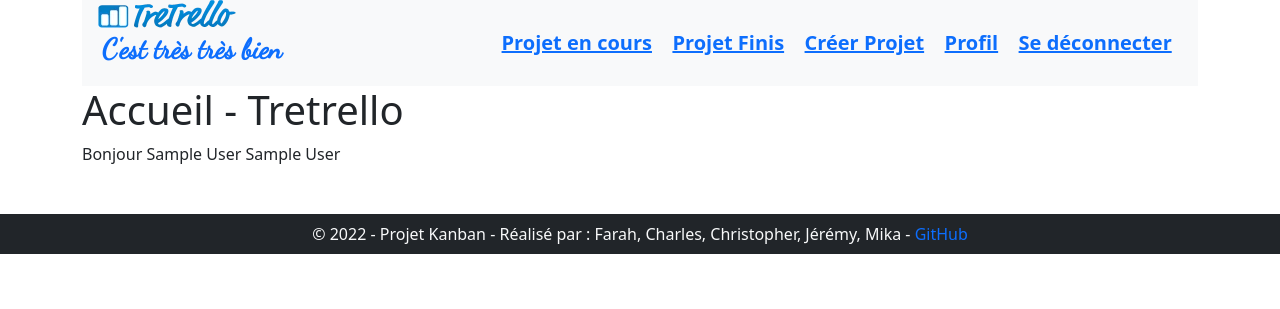
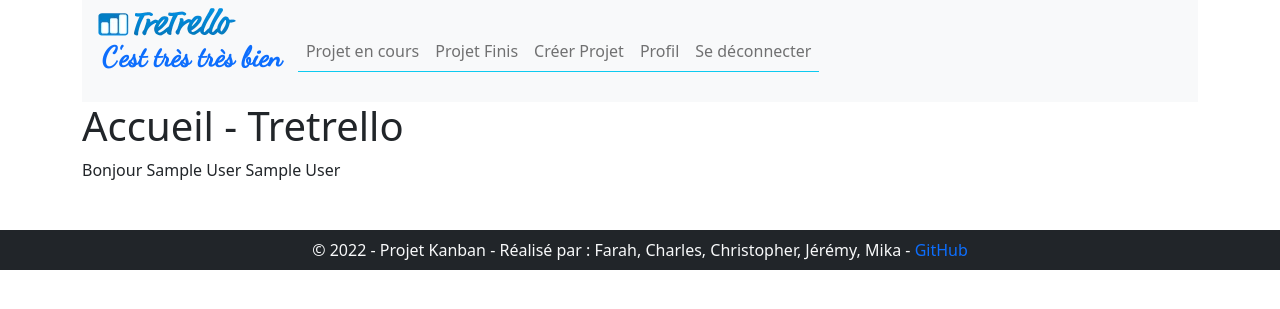
Before and after one commit to VjeremyV/projet-Kanban, a PHP site: page /index.php in a window 1280 px wide. Shown: the top 309 px of the page. Run offline with PHP 8.4, Linux system fonts and the light colour scheme; the visitor is signed in with stand-in values (Sample User, id 1); some libraries are stand-ins or nearby versions.

Commit message:
push de 22:40

```diff
--- a/template/header.php
+++ b/template/header.php
@@ -1,5 +1,5 @@
-<?php include_once(__DIR__.'/../src/fonctions/security.php');
-include_once(__DIR__.'/../src/fonctions/affichage.php');
+<?php include_once(__DIR__ . '/../src/fonctions/security.php');
+include_once(__DIR__ . '/../src/fonctions/affichage.php');
 ?>
 
 <body>
@@ -8,9 +8,11 @@ include_once(__DIR__.'/../src/fonctions/affichage.php');
 
 
 
-<div class="col d-flex justify-content-between align-items-center navContainer bg-light  px-lg-3">
 
-<a href="./../index.php" class=" col-lg-4 d-flex align-items-start text-decoration-none flex-column">
+
+        <nav class="navbar navbar-expand-lg navbar-light bg-light d-flex justify-content-around">
+            <div class="d-flex justify-content-around align-items-center bg-light px-lg-3">
+                <a href="./../index.php" class="text-decoration-none flex-column">
                     <img src="./../style/assets/tretrello_logo.webp" class="image" alt="logo-tretrello">
                     <p class="text-primary fw-bold fs-3 ms-1 slogan">C'est très très bien</p>
                 </a>
@@ -18,40 +20,40 @@ include_once(__DIR__.'/../src/fonctions/affichage.php');
                 // Si connecter alors afficher les projets, le profil et le déconnexion
                 if (isConnect()) : //* A voir pour valider la connexion
                 ?>
-<nav class=" col-lg-8 d-none d-lg-block">
-    <ul class="d-flex text-black-50 fw-bold justify-content-around fs-5 mt-3">
-        <li><a class='link-<?= isset($_GET['page']) && $_GET['page']== "encours" ? "warning" : "primary"?>' <?= isset($_GET['page']) && $_GET['page']== "encours" ? "title='Lien actif'" : ""?>href="../pages/projets.php?page=encours" >Projet en cours</a></li>
-        <li><a class="link-<?= isset($_GET['page']) && $_GET['page']== "terminer_projet" ? "warning" : "primary"?>" <?= isset($_GET['page']) && $_GET['page']== "encours" ? "title='Lien actif'" : ""?>href="../pages/projets.php?page=terminer_projet" >Projet Finis</a></li>
-        <li><a class="link-<?= isset($_GET['page']) && $_GET['page']== "creerprojet" ? "warning" : "primary"?>" <?= isset($_GET['page']) && $_GET['page']== "encours" ? "title='Lien actif'" : ""?>href="../pages/createprojet.php?creation=0&page=creerprojet"> Créer Projet</a></li>
-        <li><a class="link-<?= isset($_GET['page']) && $_GET['page']== "profil" ? "warning" : "primary"?>"<?= isset($_GET['page']) && $_GET['page']== "encours" ? "title='Lien actif'" : ""?> href="index.php?page=profil" >Profil</a></li>
-        <li><a class="link-primary" href="./../pages/deconnexion.php">Se déconnecter</a></li>
+                    <div>
+                        <button class="navbar-toggler" type="button" data-bs-toggle="collapse" data-bs-target="#navbarNavDropdown" aria-controls="navbarNavDropdown" aria-expanded="false" aria-label="Toggle navigation">
+                            <span class="navbar-toggler-icon"></span>
+                        </button>
+                    </div>
+            </div>
+            <div class="collapse navbar-collapse" id="navbarNavDropdown">
+                <ul class="navbar-nav">
+                    <li class="nav-item">
+                        <a class="nav-link border-bottom border-info <?= isset($_GET['page']) && $_GET['page'] == "encours" ? "warning" : "primary" ?>" <?= isset($_GET['page']) && $_GET['page'] == "encours" ?: "" ?>href="/../pages/projets.php?page=encours">Projet en cours</a>
+                    </li>
+                    <li class="nav-item">
+                        <a class="nav-link border-bottom border-info <?= isset($_GET['page']) && $_GET['page'] == "terminer_projet" ? "warning" : "primary" ?>" <?= isset($_GET['page']) && $_GET['page'] == "encours" ?: "" ?>href="/../pages/projets.php?page=terminer_projet">Projet Finis</a>
+                    </li>
+                    <li class="nav-item">
+                        <a class="nav-link border-bottom border-info <?= isset($_GET['page']) && $_GET['page'] == "creerprojet" ? "warning" : "primary" ?>" <?= isset($_GET['page']) && $_GET['page'] == "encours" ?: "" ?>href="/../pages/createprojet.php?creation=0&page=creerprojet"> Créer Projet</a>
+                    </li>
+                    <li class="nav-item">
+                        <a class="nav-link border-bottom border-info <?= isset($_GET['page']) && $_GET['page'] == "profil" ? "warning" : "primary" ?>" <?= isset($_GET['page']) && $_GET['page'] == "encours" ?: "" ?> href="index.php?page=profil">Profil</a>
+                    </li>
+                    <li>
+                        <a class="nav-link border-bottom border-info" href="./../pages/deconnexion.php">Se déconnecter</a>
+                    </li>
                 </ul>
+            </div>
         </nav>
 
-<a class="nav-link dropdown-toggle d-lg-none text-success" href="#" id="navbarDropdownMenuLink"
-    role="button" data-bs-toggle="dropdown" aria-expanded="false">
-    <svg xmlns="http://www.w3.org/2000/svg" width="16" height="16" fill="currentColor"
-        class="bi bi-list text-success" viewBox="0 0 16 16">
-        <path fill-rule="evenodd"
-            d="M2.5 12a.5.5 0 0 1 .5-.5h10a.5.5 0 0 1 0 1H3a.5.5 0 0 1-.5-.5zm0-4a.5.5 0 0 1 .5-.5h10a.5.5 0 0 1 0 1H3a.5.5 0 0 1-.5-.5zm0-4a.5.5 0 0 1 .5-.5h10a.5.5 0 0 1 0 1H3a.5.5 0 0 1-.5-.5z" />
-    </svg>
-</a>
-
-<ul class="dropdown-menu" aria-labelledby="navbarDropdownMenuLink">
-    <li><a class="dropdown-item" href="../pages/projets.php?page=encours" >Projet en cours</a></li>
-    <li><a class="dropdown-item" href="../pages/projets.php?page=terminer_projet" >Projet Finis</a></li>
-    <li><a class="dropdown-item" href="../pages/createprojet.php?creation=0&page=creerprojet"> Créer Projet</a></li>
-    <li><a class="dropdown-item" href="index.php?page=profil" >Profil</a></li>
-    <li><a class="dropdown-item" href="./../pages/deconnexion.php">Se déconnecter</a></li>
-</ul>
     <?php
                 endif;
     ?>
-</div>
     <h1>
         <!-- je change le titre en fonction de la page sur laquelle je suis -->
         <?php
-       setContent('Accueil - Tretrello', 'Inscription à Tretrello', 'Gestion du profil', 'Vos Projet en cours','Créer un nouveau projet', 'Vos Projets terminés');
+        setContent('Accueil - Tretrello', 'Inscription à Tretrello', 'Gestion du profil', 'Vos Projet en cours', 'Créer un nouveau projet', 'Vos Projets terminés');
         ?>
     </h1>
     </header>
```
Lines whose indentation alone changed are shown as unchanged.
